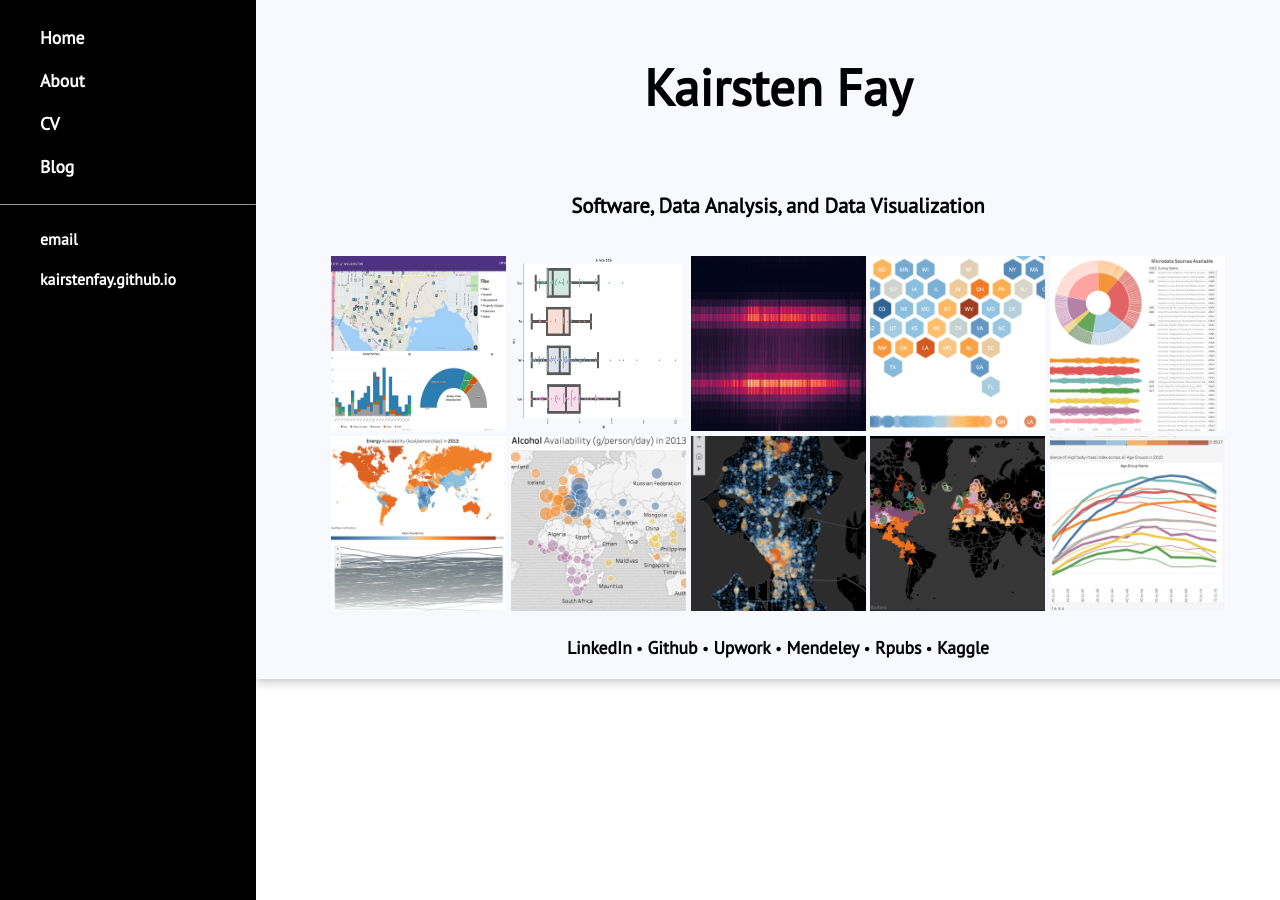
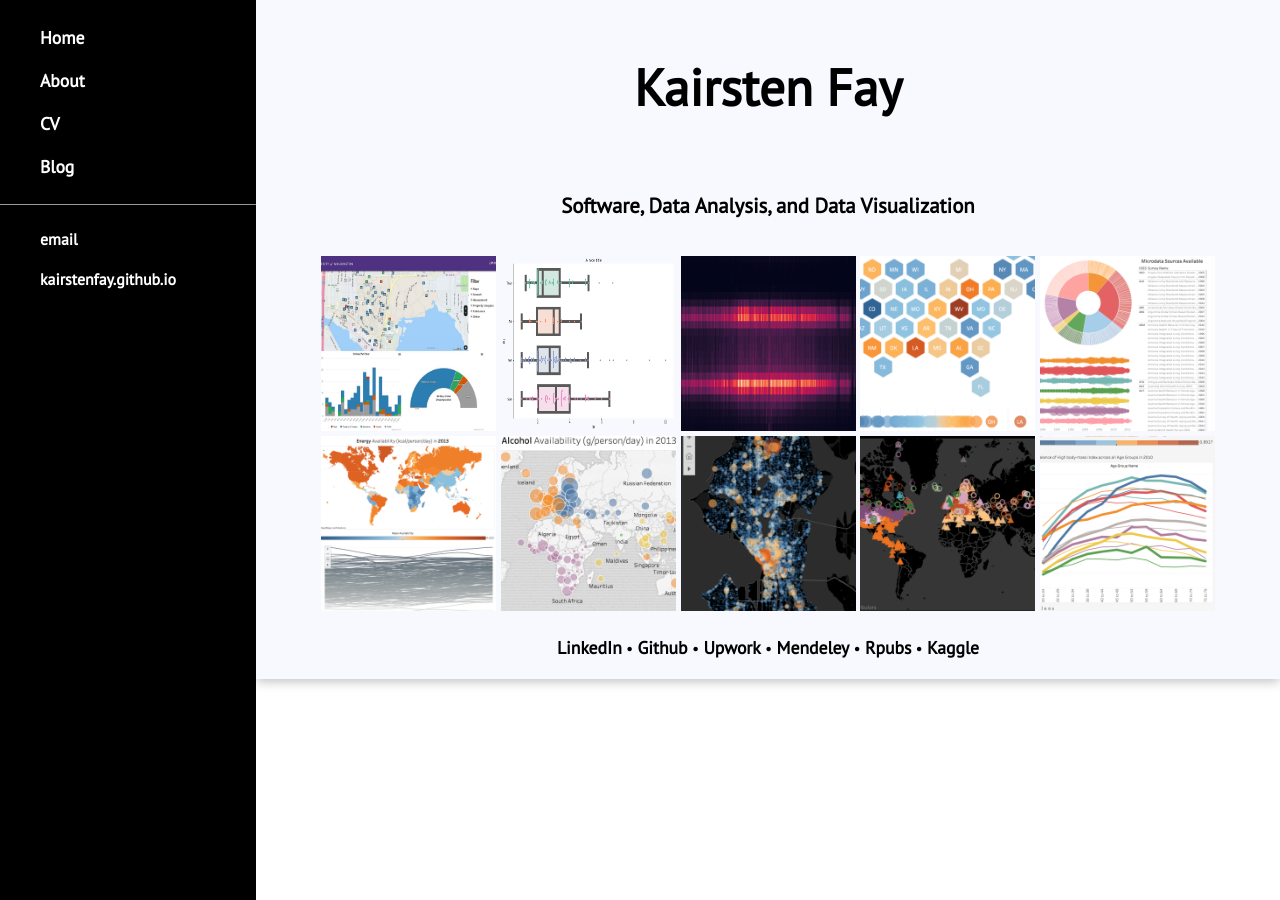
Before and after one commit to kairstenfay/kairstenfay.github.io, a Jekyll site: the page built from index.html, in a window 1280 px wide. Built offline with Jekyll 4.4.1, drawn with Linux system fonts in a browser that asks for light colours.

Commit message:
fixed minor div padding bug that caused page to be too wide

```diff
--- a/css/main.css
+++ b/css/main.css
@@ -1,6 +1,5 @@
 body {
     margin: 0;
-    width: 100%;
     /* background-image: url("https://encrypted-tbn0.gstatic.com/images?q=tbn:ANd9GcTm1eFGDIyTTZ_NfLvem8ul2p1ixrYWN1nbkjy0H845im1rMAbyyQ");
     background-attachment: fixed; */
     font-family: 'PT Sans', sans-serif;
@@ -16,7 +15,7 @@
 
 div {
     background-color: ghostwhite;
-    padding: 10px;
+    padding: 10px 0;
 }
 
 #cv {
```
